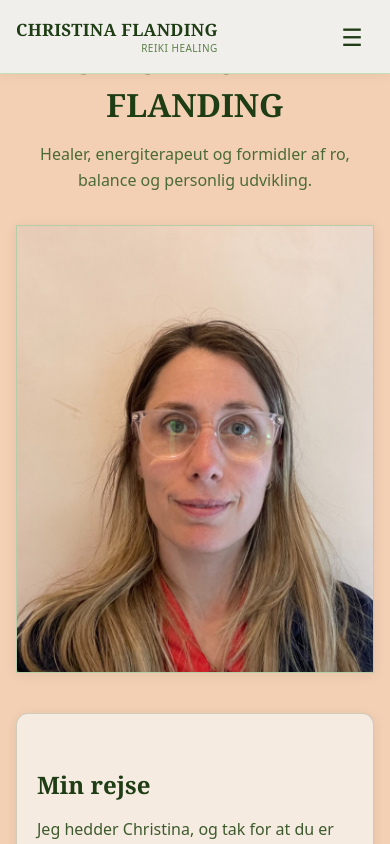
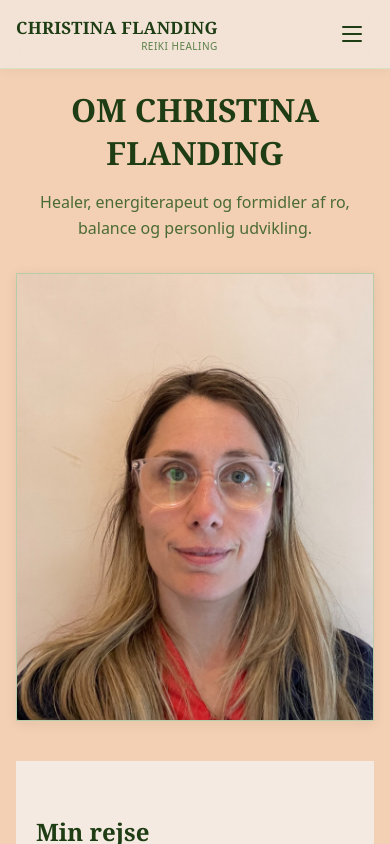
Before and after one commit to aaronalayo/christinaflanding, a React (Vite) app: page /om-mig in a window 390 px wide. Shown: the top 844 px of the page. Built offline with nearby package versions, Linux system fonts and the light colour scheme.

Commit message:
Refine mobile navbar and page spacing

```diff
--- a/src/components/Navbar.tsx
+++ b/src/components/Navbar.tsx
@@ -46,10 +46,14 @@ export default function Navbar() {
           type="button"
           onClick={() => setMobileMenuOpen(!mobileMenuOpen)}
           className="site-menu-toggle"
-          style={styles.mobileMenuToggle}
+          style={mobileMenuOpen ? { ...styles.mobileMenuToggle, backgroundColor: 'rgba(255,255,255,0.12)' } : styles.mobileMenuToggle}
           aria-label="Toggle navigation menu"
         >
-          {mobileMenuOpen ? '✕' : '☰'}
+          <span className="site-menu-toggle-lines" aria-hidden="true">
+            <span className={mobileMenuOpen ? 'site-menu-toggle-line site-menu-toggle-line--1 open' : 'site-menu-toggle-line site-menu-toggle-line--1'} />
+            <span className={mobileMenuOpen ? 'site-menu-toggle-line site-menu-toggle-line--2 open' : 'site-menu-toggle-line site-menu-toggle-line--2'} />
+            <span className={mobileMenuOpen ? 'site-menu-toggle-line site-menu-toggle-line--3 open' : 'site-menu-toggle-line site-menu-toggle-line--3'} />
+          </span>
         </button>
       </div>
 
@@ -77,14 +81,16 @@ export default function Navbar() {
 
 const styles: Styles = {
   header: {
-    backgroundColor: '#f1efec',
-    borderBottom: '1.5px solid #C5DEB8',
+    backgroundColor: 'rgba(241, 239, 236, 0.62)',
+    borderBottom: '1.5px solid rgba(197, 222, 184, 0.55)',
+    backdropFilter: 'blur(10px)',
+    WebkitBackdropFilter: 'blur(10px)',
     position: 'fixed',
     top: 0,
     left: 0,
     width: '100%',
     zIndex: 1000,
-    boxShadow: '0 2px 10px rgba(45,90,27,0.06)',
+    boxShadow: '0 2px 10px rgba(45,90,27,0.04)',
   },
   container: {
     maxWidth: '1100px',
@@ -141,19 +147,30 @@ const styles: Styles = {
 
   mobileMenuToggle: {
     display: 'none',
-    background: 'none',
+    background: 'transparent',
     border: 'none',
-    fontSize: '24px',
+    width: '42px',
+    height: '42px',
+    borderRadius: 0,
+    alignItems: 'center',
+    justifyContent: 'center',
+    padding: 0,
     cursor: 'pointer',
     color: '#1E3D14',
+    transition: 'all 0.2s ease',
   },
   mobileNav: {
     display: 'flex',
     flexDirection: 'column',
+    alignItems: 'center',
+    justifyContent: 'center',
     gap: '12px',
-    padding: '16px 24px',
-    backgroundColor: '#EEF6E8',
-    borderTop: '1px solid #C5DEB8',
+    padding: '18px 24px 22px',
+    backgroundColor: 'rgba(238, 246, 232, 0.38)',
+    backdropFilter: 'blur(10px)',
+    WebkitBackdropFilter: 'blur(10px)',
+    borderTop: '1px solid rgba(197, 222, 184, 0.38)',
+    animation: 'mobileMenuSlide 0.22s ease-out',
   },
   mobileNavLink: {
     textDecoration: 'none',
--- a/src/index.css
+++ b/src/index.css
@@ -106,18 +106,51 @@ a[href]:not(.nav-link):hover {
   }
 }
 
+@keyframes mobileMenuSlide {
+  0% {
+    opacity: 0;
+    transform: translateY(-8px);
+  }
+  100% {
+    opacity: 1;
+    transform: translateY(0);
+  }
+}
+
 @media (max-width: 760px) {
   .site-header-container { padding: 12px 16px !important; }
   .site-brand-title { font-size: 17px !important; }
   .site-brand-subtitle { font-size: 10px !important; }
   .site-desktop-nav { display: none !important; }
   .site-menu-toggle {
-    display: block !important;
+    display: flex !important;
     min-width: 44px;
     min-height: 44px;
     padding: 8px;
   }
+  .site-menu-toggle-lines {
+    position: relative;
+    width: 20px;
+    height: 16px;
+    display: block;
+  }
+  .site-menu-toggle-line {
+    position: absolute;
+    left: 0;
+    width: 100%;
+    height: 2px;
+    background: #1E3D14;
+    border-radius: 999px;
+    transition: all 0.25s ease;
+  }
+  .site-menu-toggle-line--1 { top: 0; }
+  .site-menu-toggle-line--2 { top: 7px; }
+  .site-menu-toggle-line--3 { bottom: 0; }
+  .site-menu-toggle-line--1.open { transform: rotate(45deg); top: 7px; }
+  .site-menu-toggle-line--2.open { opacity: 0; transform: scaleX(0.2); }
+  .site-menu-toggle-line--3.open { transform: rotate(-45deg); bottom: 7px; }
   .site-mobile-nav { padding: 12px 16px 16px !important; }
+  .site-mobile-nav a { width: 100%; text-align: center; }
   .site-footer-container { padding: 36px 20px 20px !important; }
   .site-footer-grid {
     flex-direction: column !important;
@@ -144,7 +177,7 @@ a[href]:not(.nav-link):hover {
   }
   .site-quote { font-size: 19px !important; }
   .site-content-page,
-  .site-booking-page { padding: 40px 16px 56px !important; }
+  .site-booking-page { padding: 88px 16px 56px !important; }
   .site-content-container,
   .site-booking-container { width: 100%; }
   .site-page-header { margin-bottom: 32px !important; }
@@ -154,7 +187,17 @@ a[href]:not(.nav-link):hover {
   .site-treatment-card,
   .site-contact-card {
     padding: 26px 20px !important;
-    border-radius: 12px !important;
+    border: none !important;
+    border-radius: 0 !important;
+    box-shadow: none !important;
+  }
+
+  .about-photo-slot,
+  .site-content-card {
+    width: 100% !important;
+    max-width: 360px !important;
+    margin-left: auto !important;
+    margin-right: auto !important;
   }
   .site-treatment-card-top { gap: 12px !important; }
   .site-treatment-title { font-size: 21px !important; }
--- a/src/pages/About.tsx
+++ b/src/pages/About.tsx
@@ -113,7 +113,7 @@ const styles: Styles = {
   },
   contentBox: {
     backgroundColor: 'rgba(247, 243, 239, 0.78)',
-    border: '1px solid rgba(30, 61, 20, 0.18)',
+    border: '0',
     borderRadius: '0',
     padding: '40px 36px',
     boxShadow: '0 2px 12px rgba(40, 52, 36, 0.08)',
@@ -154,7 +154,7 @@ const styles: Styles = {
     borderRadius: '0',
     textAlign: 'center',
     marginTop: '36px',
-    border: '1px solid rgba(30, 61, 20, 0.18)',
+    border: '0',
   },
   ctaBtn: {
     display: 'inline-block',
--- a/src/pages/Contact.tsx
+++ b/src/pages/Contact.tsx
@@ -125,7 +125,7 @@ const styles: Styles = {
   card: {
     flex: '1 1 380px',
     backgroundColor: 'rgba(247, 243, 239, 0.78)',
-    border: '1px solid rgba(30, 61, 20, 0.18)',
+    border: '0',
     borderRadius: '0',
     padding: '36px',
     boxShadow: '0 2px 12px rgba(40, 52, 36, 0.08)',
--- a/src/pages/Services.tsx
+++ b/src/pages/Services.tsx
@@ -106,7 +106,7 @@ const styles: Styles = {
   },
   treatmentCard: {
     backgroundColor: 'rgba(247, 243, 239, 0.78)',
-    border: '1px solid rgba(30, 61, 20, 0.18)',
+    border: '0',
     borderRadius: '0',
     padding: '36px',
     boxShadow: '0 2px 12px rgba(40, 52, 36, 0.08)',
@@ -189,7 +189,7 @@ const styles: Styles = {
     backgroundColor: 'rgba(247, 243, 239, 0.78)',
     padding: '28px 32px',
     borderRadius: '0',
-    border: '1px solid rgba(30, 61, 20, 0.18)',
+    border: '0',
   },
   practicalText: {
     fontSize: '15px',
```
